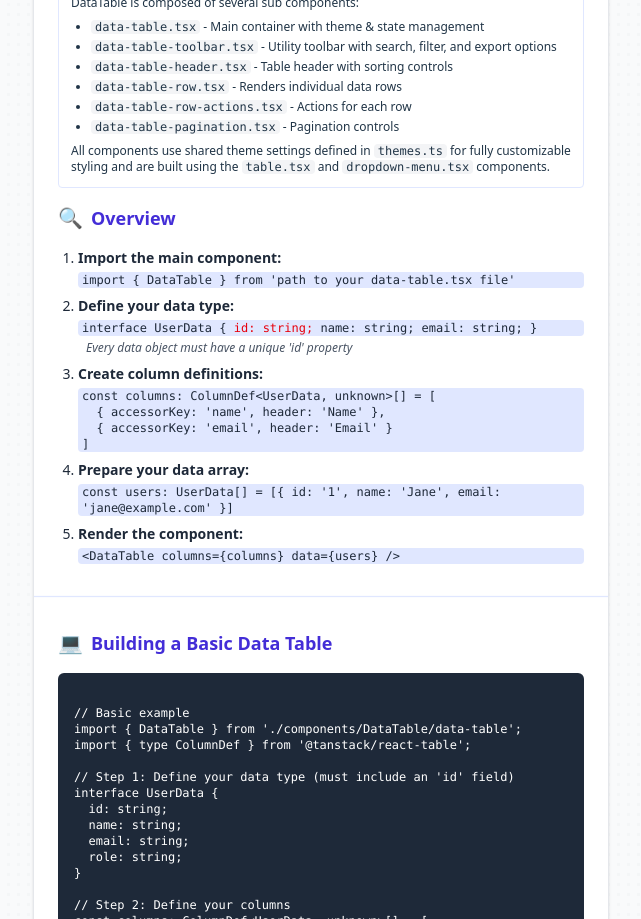
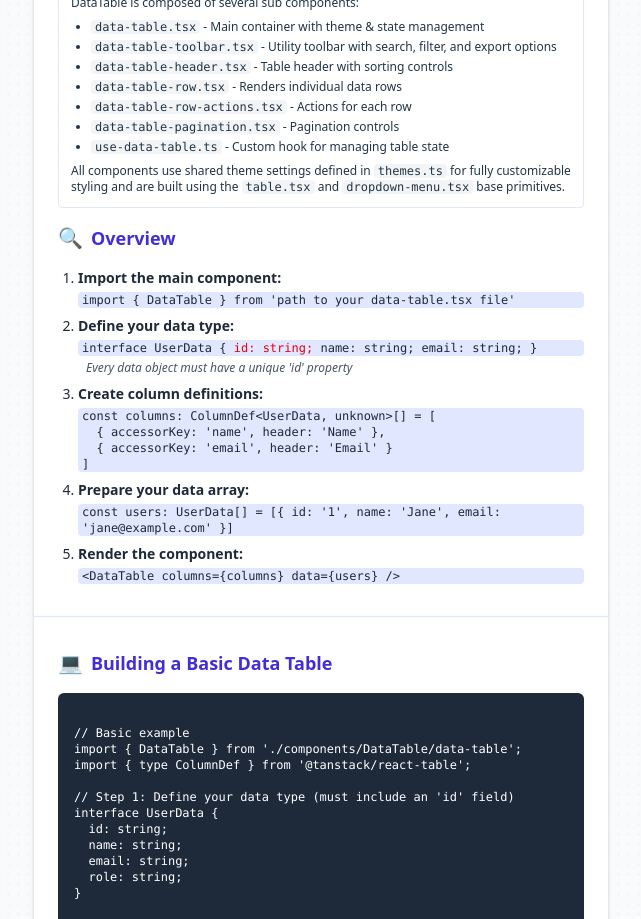
Before and after one commit to stevesarmiento/solana-ui-component, a React (Vite) app: page / in a window 1280 px wide. Shown: the part 1660-2579 px from the top of the page, without its empty margins (319-960 px from the left). Built offline with nearby package versions, Linux system fonts and the light colour scheme.

Commit message:
chore: updating structure section

```diff
--- a/src/App.tsx
+++ b/src/App.tsx
@@ -288,8 +288,9 @@ function App() {
                   <li><code className="bg-gray-100 px-1 rounded">data-table-row.tsx</code> - Renders individual data rows</li>
                   <li><code className="bg-gray-100 px-1 rounded">data-table-row-actions.tsx</code> - Actions for each row</li>
                   <li><code className="bg-gray-100 px-1 rounded">data-table-pagination.tsx</code> - Pagination controls</li>
+                  <li><code className="bg-gray-100 px-1 rounded">use-data-table.ts</code> - Custom hook for managing table state</li>
                 </ul>
-                <p className="mt-2">All components use shared theme settings defined in <code className="bg-gray-100 px-1 rounded">themes.ts</code> for fully customizable styling and are built using the <code className="bg-gray-100 px-1 rounded">table.tsx</code> and <code className="bg-gray-100 px-1 rounded">dropdown-menu.tsx</code> components.</p>
+                <p className="mt-2">All components use shared theme settings defined in <code className="bg-gray-100 px-1 rounded">themes.ts</code> for fully customizable styling and are built using the <code className="bg-gray-100 px-1 rounded">table.tsx</code> and <code className="bg-gray-100 px-1 rounded">dropdown-menu.tsx</code> base primitives.</p>
               </div>
 
             <h4 className="text-lg font-semibold text-indigo-700 mb-4 flex items-center">
```
